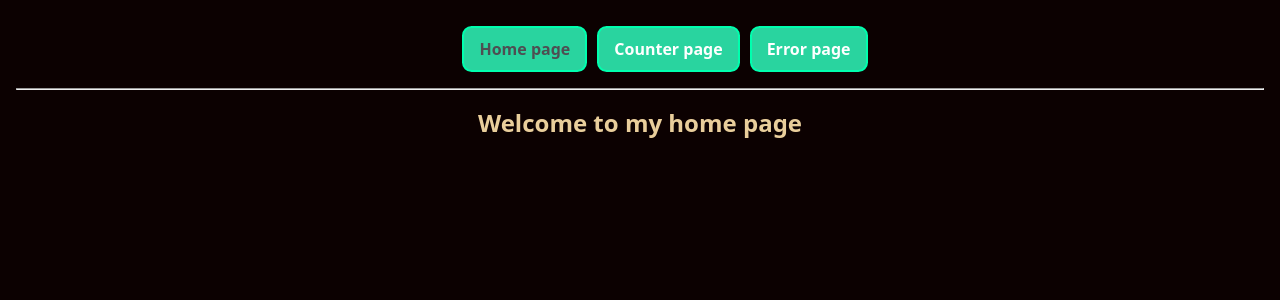
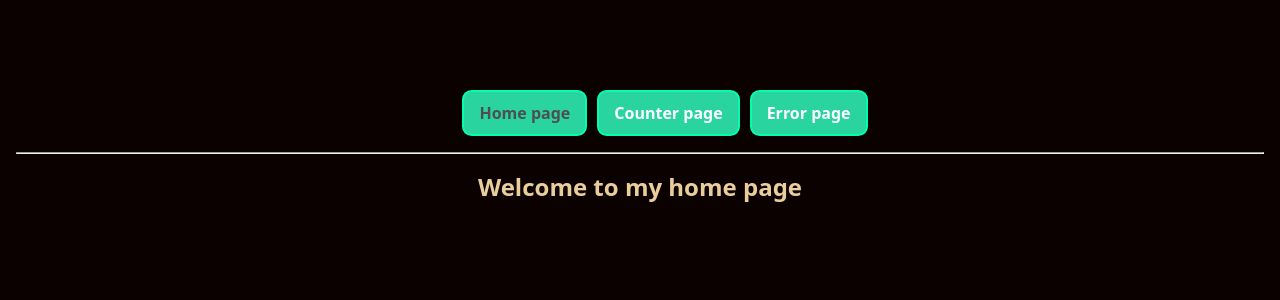
Before and after one commit to Ayomide-Oyeneye/2nd-Semester-Altschoolv2-Exam, a React (Create React App) app: page / in a window 1280 px wide. Shown: the top 300 px of the page. Built offline with nearby package versions, Linux system fonts and the light colour scheme.

Commit message:
Update App.js and style.css

```diff
--- a/src/App.js
+++ b/src/App.js
@@ -8,7 +8,7 @@ import ErrorBoundary from "./routes/ErrorBoundary";
 import ErrorBoundaryTest from "./routes/ErrorBoundaryTest";
 function App() {
   return (
-    <>
+    <div className="appcon">
       <ErrorBoundary>
         <ul className="navlink">
           <li className="links">
@@ -35,7 +35,7 @@ function App() {
           <Route path="/error" element={<ErrorBoundaryTest />} />
         </Routes>
       </ErrorBoundary>
-    </>
+    </div>
   );
 }
 export default App;
--- a/src/style.css
+++ b/src/style.css
@@ -123,6 +123,9 @@ span {
   font-weight: 900;
   font-size: xxx-large;
 }
+.appcon{
+  margin-top: 4rem;
+}
 .errorbtn {
   border: 3px solid rgb(98, 0, 255);
   background-color: rgb(103, 99, 122);
```
